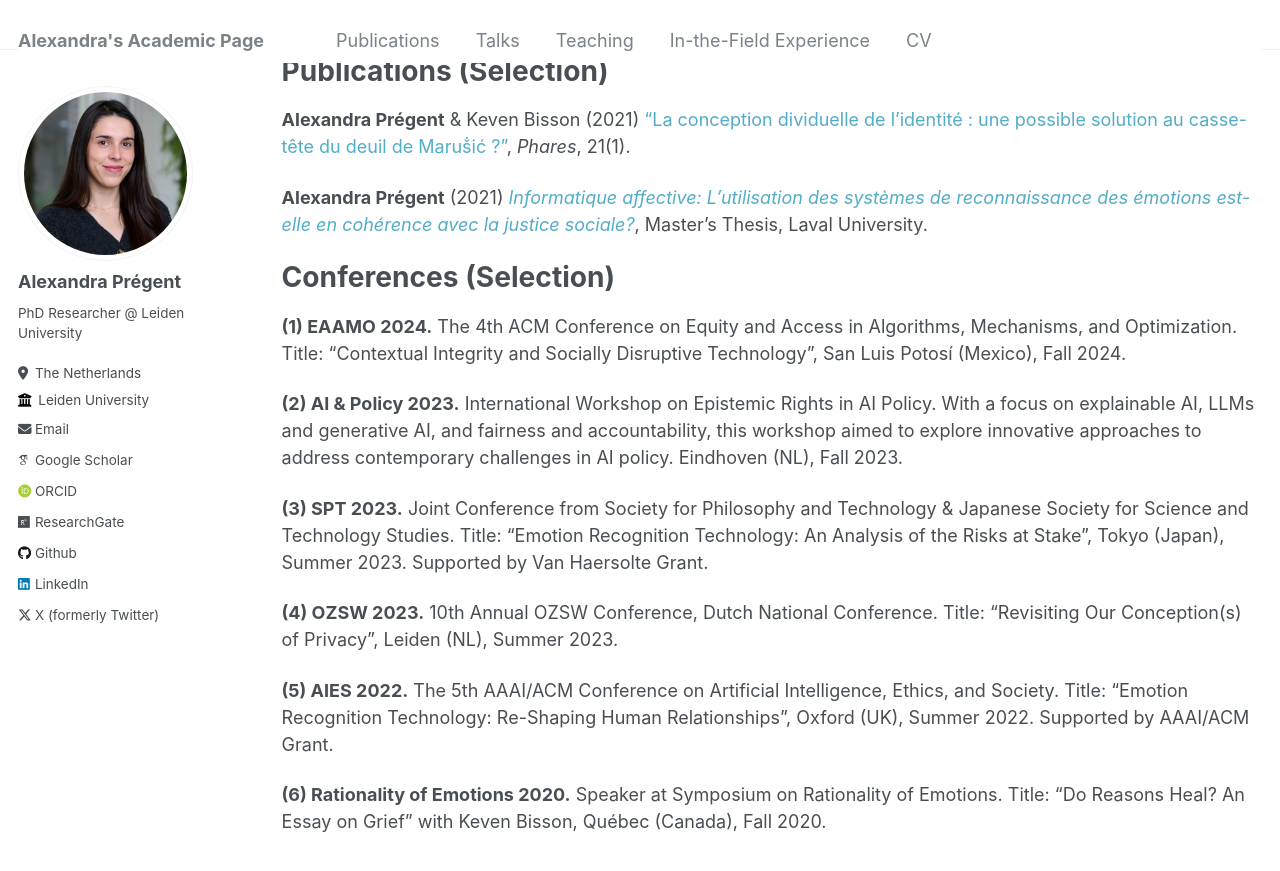
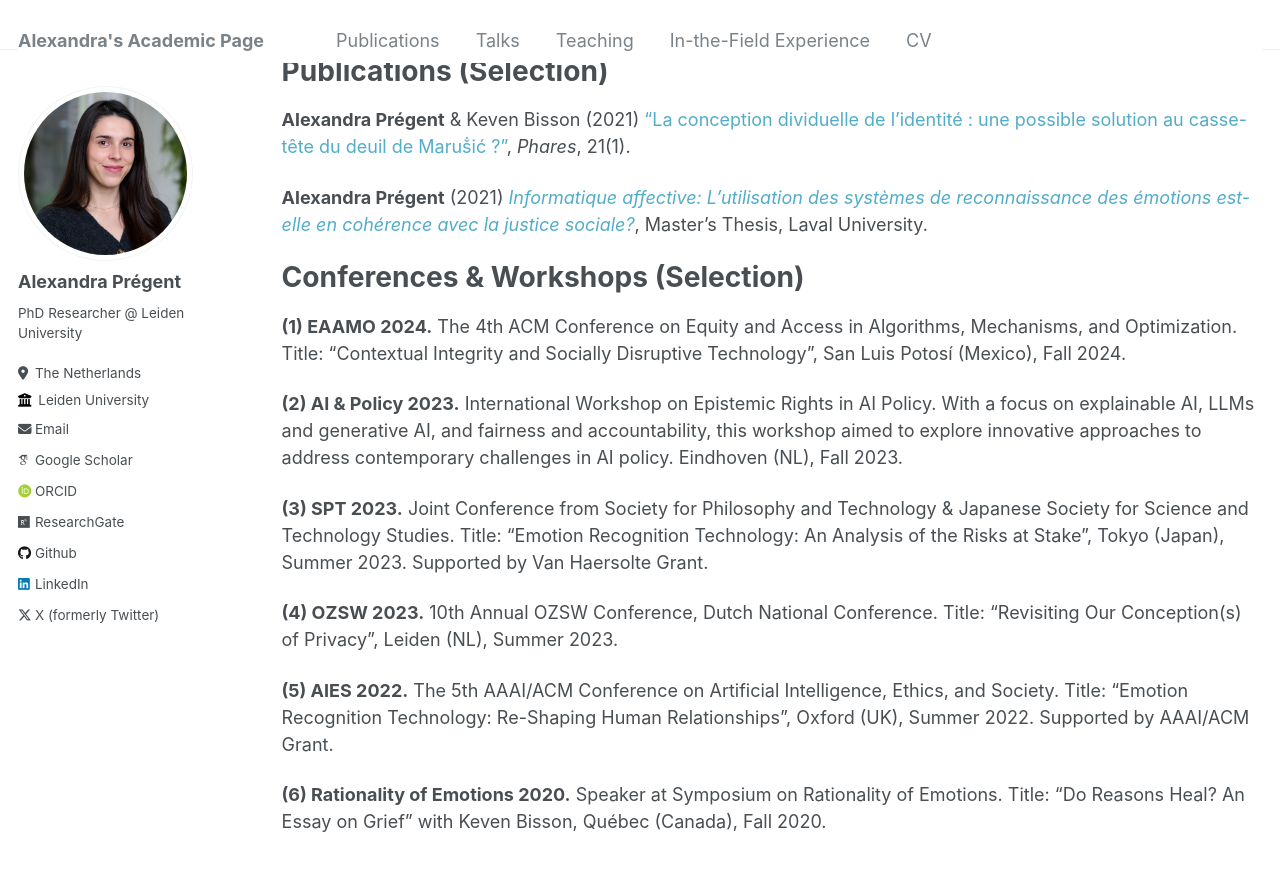
Before and after one commit to AlexandraPregent/AlexandraPregent.github.io, a Jekyll site: the page built from _pages/publications.md, in a window 1280 px wide and 900 px high, scrolled down 322 px. Shown: the top 871 px of the window. Built offline with Jekyll 4.4.1, drawn with Linux system fonts in a browser that asks for light colours; some web fonts are replaced.

Commit message:
Update publications.md

```diff
--- a/_pages/publications.md
+++ b/_pages/publications.md
@@ -21,7 +21,7 @@ author_profile: true
 **Alexandra Prégent** (2021) <a href="https://philpapers.org/rec/PRGLCD" style="text-decoration:none">*Informatique affective: L’utilisation des systèmes de reconnaissance des émotions est-elle en cohérence avec la justice sociale?*</a>, Master’s Thesis, Laval University.
 
 
-# Conferences (Selection)
+# Conferences & Workshops (Selection)
 
 **(1) EAAMO 2024.** The 4th ACM Conference on Equity and Access in Algorithms, Mechanisms, and Optimization.
 Title: “Contextual Integrity and Socially Disruptive Technology”, San Luis Potosí (Mexico), Fall 2024.
```
